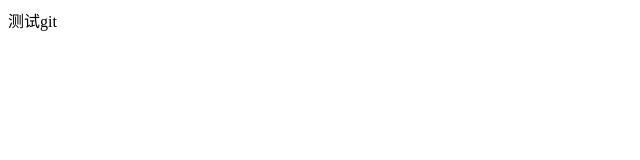
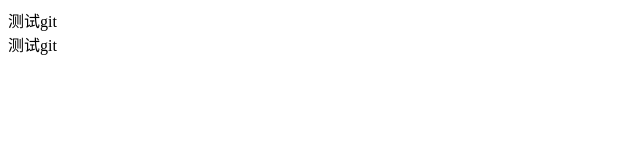
Before and after one commit to zhaoyp-sh/demo, a plain HTML site: page index.html in a window 1280 px wide. Shown: the full height of the page, 0-640 px from the left. Drawn offline with Linux system fonts and the light colour scheme.

Commit message:
第二次提交

```diff
--- a/index.html
+++ b/index.html
@@ -8,6 +8,7 @@
 </head>
 <body>
     <div>测试git</div>
+    <div>测试git</div>
 
 </body>
 </html>
```
